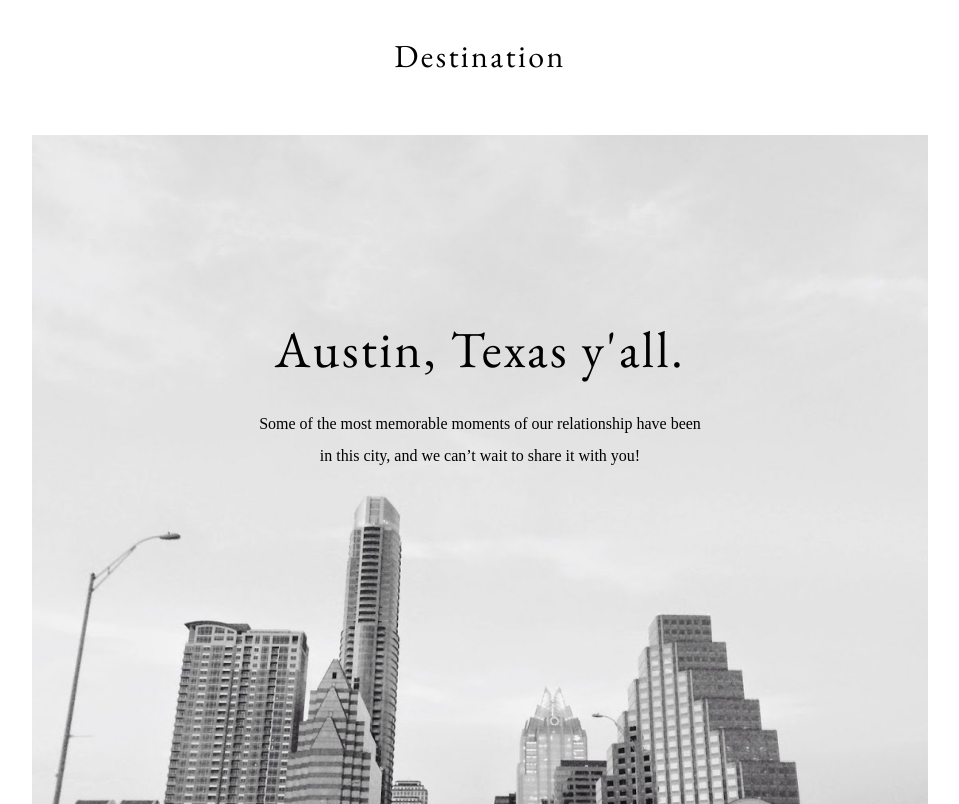
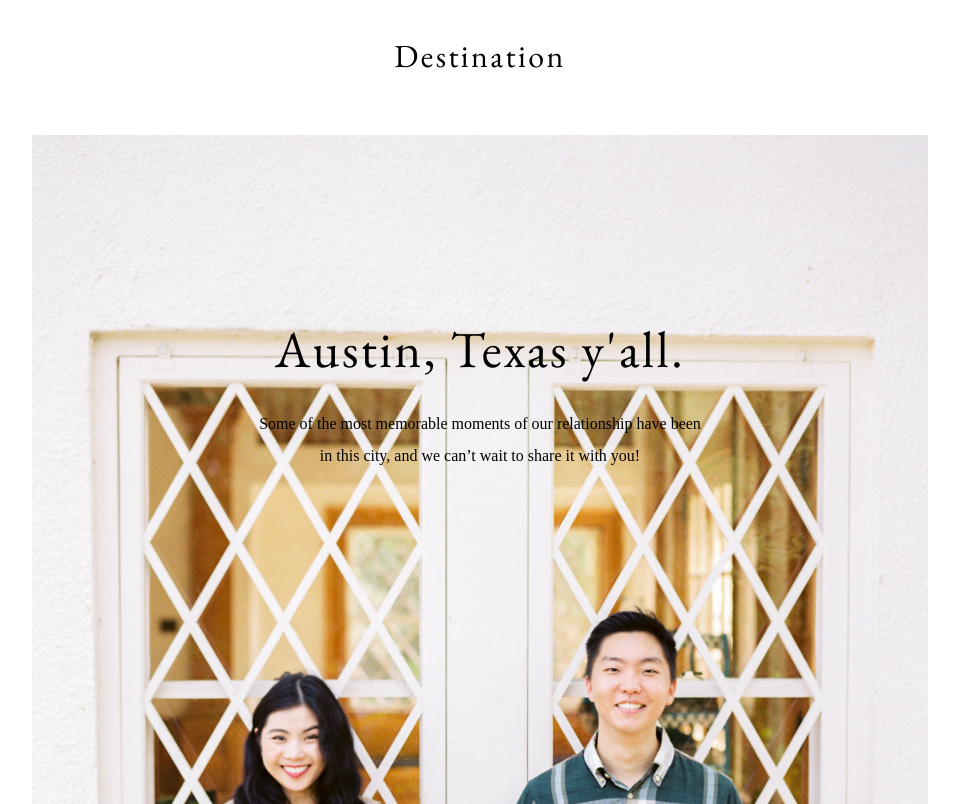
Before and after one commit to weddingteamrocket/teamrocketluv, a plain HTML site: page teamrocketluv/index.html in a window 1280 px wide. Shown: the part 4936-5740 px from the top of the page, without its empty margins (160-1119 px from the left). Drawn offline with nearby package versions, Linux system fonts and the light colour scheme; a script that the page names is missing.

Commit message:
Update index.html

```diff
--- a/teamrocketluv/index.html
+++ b/teamrocketluv/index.html
@@ -55,7 +55,7 @@
       <section class="destination" id="destination">
         <div class="austin">
           <h1>Destination</h1>
-          <img src="./resources/img/austin.jpg">
+          <img src="./resources/img/pic1.jpg">
           <h3>Austin, Texas y'all.</h3>
           <p>Some of the most memorable moments of our relationship have been in this city, and we can’t wait to share it with you!</p>
         </div>
```
